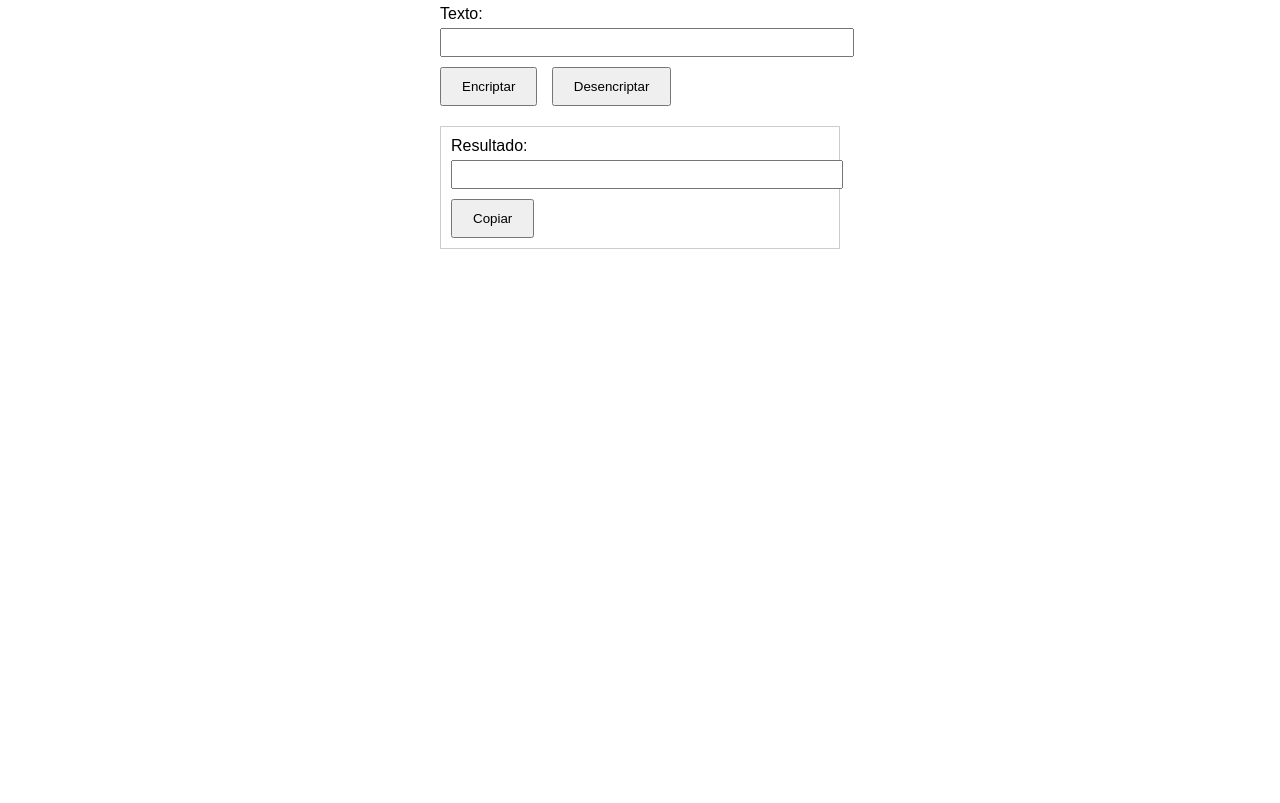
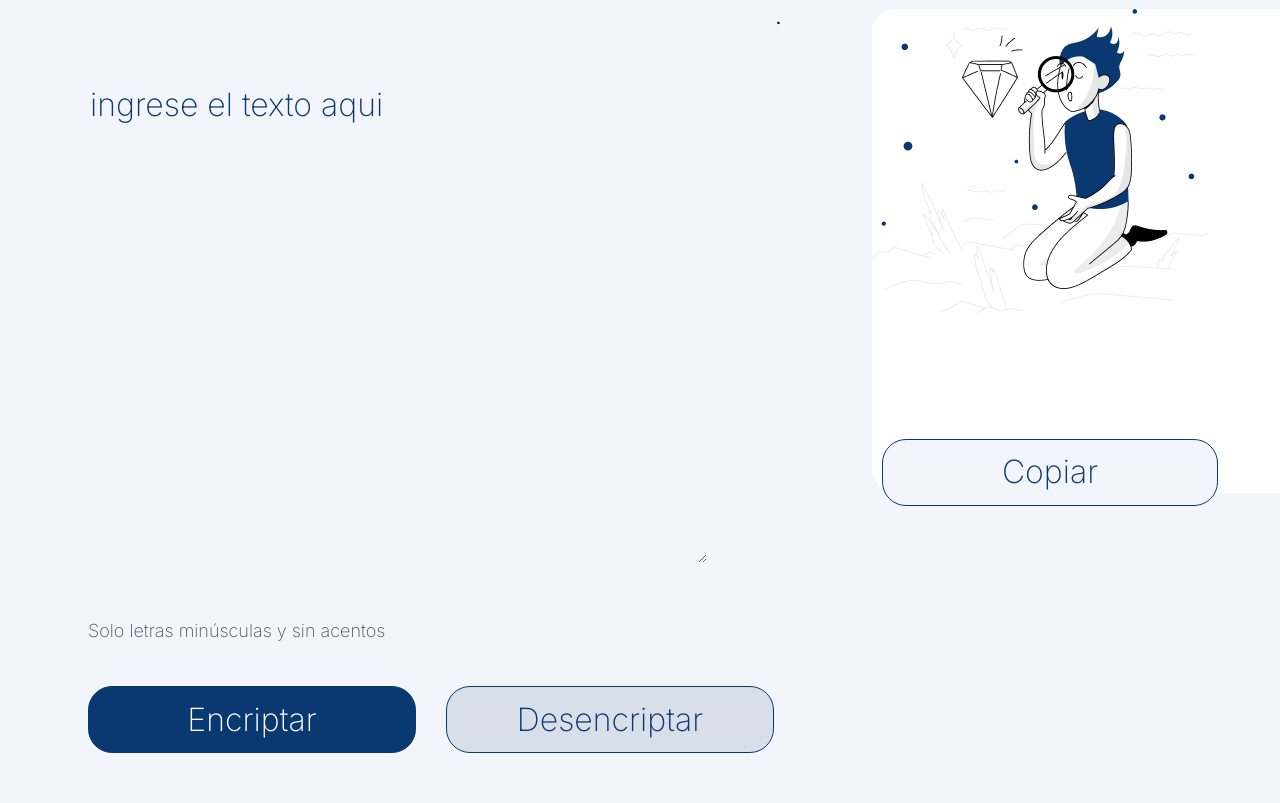
Before and after one commit to steven9301/Encriptador, a plain HTML site: page index.html in a window 1280 px wide. Shown: the part 93-896 px from the top of the page. Before the commit the page ends 800 px from the top, so only its background shows below. Drawn offline with Linux system fonts and the light colour scheme.

Commit message:
Cambio estilos

```diff
--- a/index.html
+++ b/index.html
@@ -1,24 +1,38 @@
 <!DOCTYPE html>
-<html>
+<html lang="en">
 <head>
-  <title>Encriptador de Texto</title>
-  <link rel=stylesheet ref=text/css href="styles.css">
+    <meta charset="UTF-8">
+    <meta http-equiv="X-UA-Compatible" content="IE=edge">
+    <meta name="viewport" content="width=device-width, initial-scale=1.0">
+    <link rel="stylesheet" href="/style.css">
+    <link rel="preconnect" href="https://fonts.googleapis.com">
+    <link rel="preconnect" href="https://fonts.gstatic.com" crossorigin>
+    <link href="https://fonts.googleapis.com/css2?family=Inter:wght@100;200&display=swap" rel="stylesheet">
+    <title>Encriptador</title>
 </head>
 <body>
-  <div class="container">
-    <h2>Encriptador de Texto</h2>
-    <label for="text">Texto:</label>
-    <input type="text" id="text">
-    <div>
-      <button onclick="encryptText()">Encriptar</button>
-      <button onclick="decryptText()">Desencriptar</button>
-    </div>
-    <div class="result">
-      <label for="result">Resultado:</label>
-      <input type="text" id="result" readonly>
-      <button onclick="copyResult()">Copiar</button>
-    </div>
-  </div>
-  <script src="scripts.js"></script>
+    <header>
+        <img class="logo" src="images/Logo.png" alt="Logo Alura">
+    </header>
+    <main>
+        <section>
+            <textarea class="text-area" cols="30" rows="10" placeholder="Ingrese el texto aqui"></textarea>
+            <div>
+                <h6 class="informacion">Solo letras minúsculas y sin acentos</h6>
+            </div>
+            <div class="botones">
+                <button class="btn-encriptar" onclick="btnEncriptar()">Encriptar</button>
+                <button class="btn-desencriptar" onclick="btnDesencriptar()">Desencriptar</button>
+            </div>
+        </section>
+        <section>
+            <textarea cols="20" rows="10" class="mensaje"></textarea>.
+            <div>
+                <button class="copiar" onclick="copiar()">Copiar</button>
+            </div>
+        </section>
+    </main>
+    <script src="/script.js"></script>
+
 </body>
 </html>
--- /dev/null
+++ b/script.js
@@ -0,0 +1,50 @@
+const textArea = document.querySelector(".text-area");
+const mensaje = document.querySelector(".mensaje");
+
+function btnEncriptar(){
+  const textoEncriptado = encriptar(textArea.value)
+  mensaje.value = textoEncriptado
+  textArea.value = ""
+  mensaje.style.backgroundImage = "none"
+
+}
+
+function encriptar(stringEncriptado){
+  let matrizCodigo = [["e","enter"],["i","imes"],["a","ai"],["o","ober"],["u","ufat"]];
+  stringEncriptado = stringEncriptado.toLowerCase()
+
+  for(let i = 0; i < matrizCodigo.length; i++){
+    if(stringEncriptado.includes(matrizCodigo[i][0])){
+      stringEncriptado = stringEncriptado.replaceAll(matrizCodigo[i][0],matrizCodigo[i][1])
+    }
+  }
+  return stringEncriptado
+}
+
+function btnDesencriptar(){
+  const textoDesencriptado = desencriptar(textArea.value)
+  mensaje.value = textoDesencriptado
+  textArea.value = ""
+  mensaje.style.backgroundImage = "none"
+
+}
+
+function desencriptar(stringDesencriptado){
+  let matrizCodigo = [["e","enter"],["i","imes"],["a","ai"],["o","ober"],["u","ufat"]];
+  stringDesencriptado = stringDesencriptado.toLowerCase()
+
+  for(let i = 0; i < matrizCodigo.length; i++){
+    if(stringDesencriptado.includes(matrizCodigo[i][1])){
+      stringDesencriptado = stringDesencriptado.replaceAll(matrizCodigo[i][1],matrizCodigo[i][0])
+    }
+  }
+  return stringDesencriptado
+}
+
+  // Función para copiar el resultado al portapapeles
+  function copiar() {
+    mensaje.select();
+    mensaje.setSelectionRange(0, 99999);
+    document.execCommand('copy');
+    alert('El resultado se ha copiado al portapapeles.');
+  }
--- a/scripts.js
+++ /dev/null
@@ -1,73 +0,0 @@
-// Función para encriptar el texto
-function encryptText() {
-    const textInput = document.getElementById('text');
-    const resultInput = document.getElementById('result');
-    const text = textInput.value.trim().toLowerCase();
-    let encryptedText = '';
-
-    for (let i = 0; i < text.length; i++) {
-      switch (text[i]) {
-        case 'e':
-          encryptedText += 'enter';
-          break;
-        case 'i':
-          encryptedText += 'imes';
-          break;
-        case 'a':
-          encryptedText += 'ai';
-          break;
-        case 'o':
-          encryptedText += 'ober';
-          break;
-        case 'u':
-          encryptedText += 'ufat';
-          break;
-        default:
-          encryptedText += text[i];
-      }
-    }
-
-    resultInput.value = encryptedText;
-  }
-
-  // Función para desencriptar el texto
-  function decryptText() {
-    const textInput = document.getElementById('text');
-    const resultInput = document.getElementById('result');
-    const text = textInput.value.trim().toLowerCase();
-    let decryptedText = '';
-
-    let i = 0;
-    while (i < text.length) {
-      if (text[i] === 'e' && text[i + 1] === 'n' && text[i + 2] === 't' && text[i + 3] === 'e' && text[i + 4] === 'r') {
-        decryptedText += 'e';
-        i += 5;
-      } else if (text[i] === 'i' && text[i + 1] === 'm' && text[i + 2] === 'e' && text[i + 3] === 's') {
-        decryptedText += 'i';
-        i += 4;
-      } else if (text[i] === 'a' && text[i + 1] === 'i') {
-        decryptedText += 'a';
-        i += 2;
-      } else if (text[i] === 'o' && text[i + 1] === 'b' && text[i + 2] === 'e' && text[i + 3] === 'r') {
-        decryptedText += 'o';
-        i += 4;
-      } else if (text[i] === 'u' && text[i + 1] === 'f' && text[i + 2] === 'a' && text[i + 3] === 't') {
-        decryptedText += 'u';
-        i += 4;
-      } else {
-        decryptedText += text[i];
-        i++;
-      }
-    }
-
-    resultInput.value = decryptedText;
-  }
-
-  // Función para copiar el resultado al portapapeles
-  function copyResult() {
-    const resultInput = document.getElementById('result');
-    resultInput.select();
-    resultInput.setSelectionRange(0, 99999);
-    document.execCommand('copy');
-    alert('El resultado se ha copiado al portapapeles.');
-  }
--- /dev/null
+++ b/style.css
@@ -0,0 +1,91 @@
+*{
+  background: #F3F5FC;
+  font-family: 'Inter';
+  font-weight: 400;
+  font-size: 32px;
+  line-height: 150%;
+}
+
+.logo{
+  padding-top: 10px;
+  margin-left: 10px;
+  width: 10%;
+  }
+
+  main{
+    display: flex;
+    margin-bottom: 50px;
+    margin-left: 80px;
+  }
+
+  .text-area{
+    border: none;
+    color: #0a3871;
+    margin-top: 90px;
+    text-transform: lowercase;
+  }
+
+  ::placeholder{ color: #0a3871;}
+  .text-area:focus{
+    outline: none;
+  }
+
+  .mensaje{
+    background: white;
+    background-image: url("images/Muneco.png");
+    background-repeat: no-repeat;
+    border:none;
+    border-radius: 24px;
+    color:#0a3871;
+    margin-left: 98px;
+    margin-top: 20px;
+    padding-left: 20px;
+    position: fixed;
+  }
+
+  .mensaje:focus{
+    outline: none;
+  }
+
+  .botones{
+    display: flex;
+    margin-top: 18px;
+  }
+
+  .btn-encriptar{
+    background-color: #0a3871;
+    border: 1px solid #0a3871;
+    border-radius: 24px;
+    color: white;
+    cursor: pointer;
+    height: 67px;
+    width: 328px;
+  }
+
+  .btn-desencriptar{
+    background-color: #D8DFE8;
+    border: 1px solid #0a3871;
+    border-radius: 24px;
+    color: #0a3871;
+    cursor: pointer;
+    height: 67px;
+    margin-left: 30px;
+    width: 328px;
+  }
+
+  .copiar{
+    border: 1px solid #0a3871;
+    border-radius: 24px;
+    color: #0a3871;
+    cursor: pointer;
+    height: 67px;
+    margin-left: 108px;
+    margin-top: 402px;
+    position: absolute;
+    width: 336px;
+  }
+
+  .informacion{
+    color: #495057;
+    font-size: 18px;
+  }
--- a/styles.css
+++ /dev/null
@@ -1,30 +0,0 @@
-body {
-    font-family: Arial, sans-serif;
-  }
-
-  .container {
-    width: 400px;
-    margin: 50px auto;
-  }
-
-  label {
-    display: block;
-    margin-bottom: 5px;
-  }
-
-  input[type="text"] {
-    width: 100%;
-    padding: 5px;
-    margin-bottom: 10px;
-  }
-
-  button {
-    padding: 10px 20px;
-    margin-right: 10px;
-  }
-
-  .result {
-    margin-top: 20px;
-    border: 1px solid #ccc;
-    padding: 10px;
-  }
```
Also changed, not shown: images/Logo.png (added), images/Muneco.png (added).
